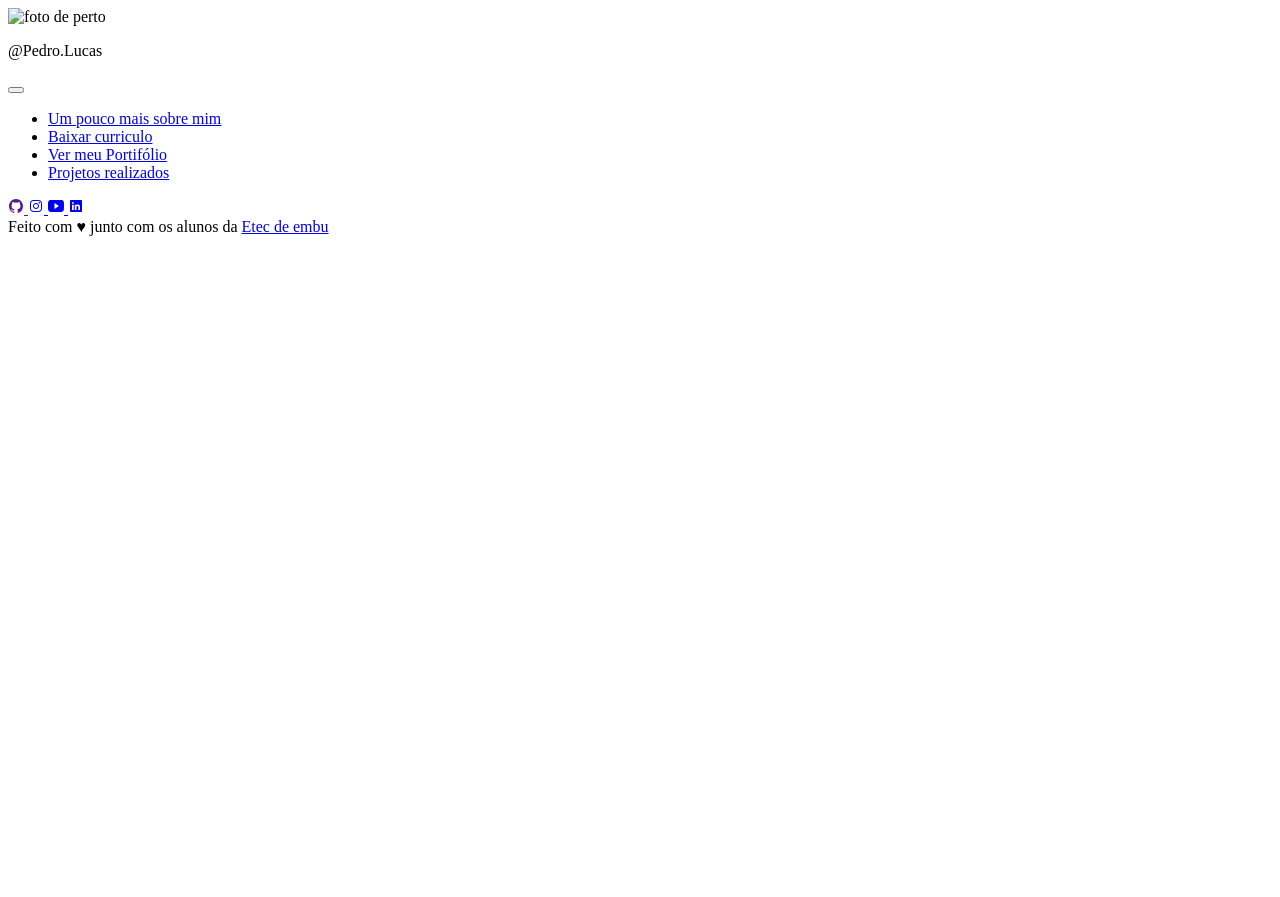
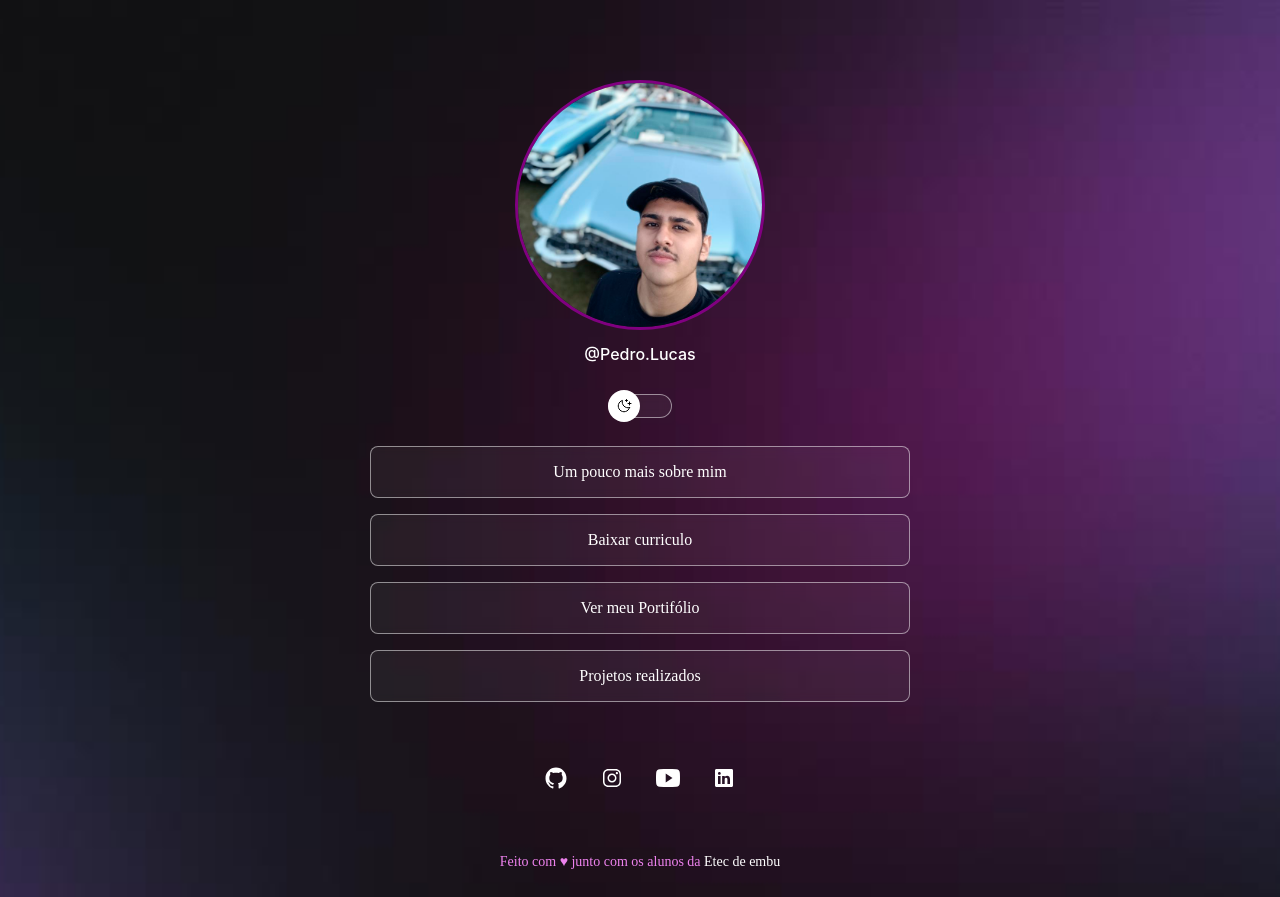
Before and after one commit to Pxworks01/Portifolio, a plain HTML site: page index.html in a window 1280 px wide. Shown: the top 897 px of the page. Before the commit the page ends 800 px from the top, so only its background shows below. Drawn offline with nearby package versions, Linux system fonts and the light colour scheme; the site is published under a folder, as on GitHub Pages, so addresses that start at the root find nothing.

Commit message:
atualizado funções e css 2

```diff
--- a/index.html
+++ b/index.html
@@ -7,8 +7,8 @@
     <meta name="viewport" content="width=device-width, initial-scale=1.0">
     <title>Portifólio</title>
 
-<link rel="stylesheet" href="/Css/style.css">
-<script defer src="/JS/java.js"></script>
+<link rel="stylesheet" href="Css/style.css">
+<script defer src="JS/java.js"></script>
 <script src="https://unpkg.com/ionicons@4.5.10-0/dist/ionicons.js"></script>
 </head>
 <body>
@@ -16,7 +16,7 @@
         <div id="profile">
             <img
             class="profile-foto"
-            src="../IMG/perfil1.png"
+            src="IMG/perfil1.png"
             alt="foto de perto"/>
 
             <p>@Pedro.Lucas</p>
@@ -48,7 +48,7 @@
             </li>
          </ul>
          <div id="social-links">
-            <a href="" target="_blank">
+            <a href="https://github.com/Pxworks01" target="_blank">
                 <ion-icon name="logo-github"></ion-icon>
             </a>
             <a href="https://www.instagram.com/pedro.paxolals/?next=%2F" target="_blank">
```
